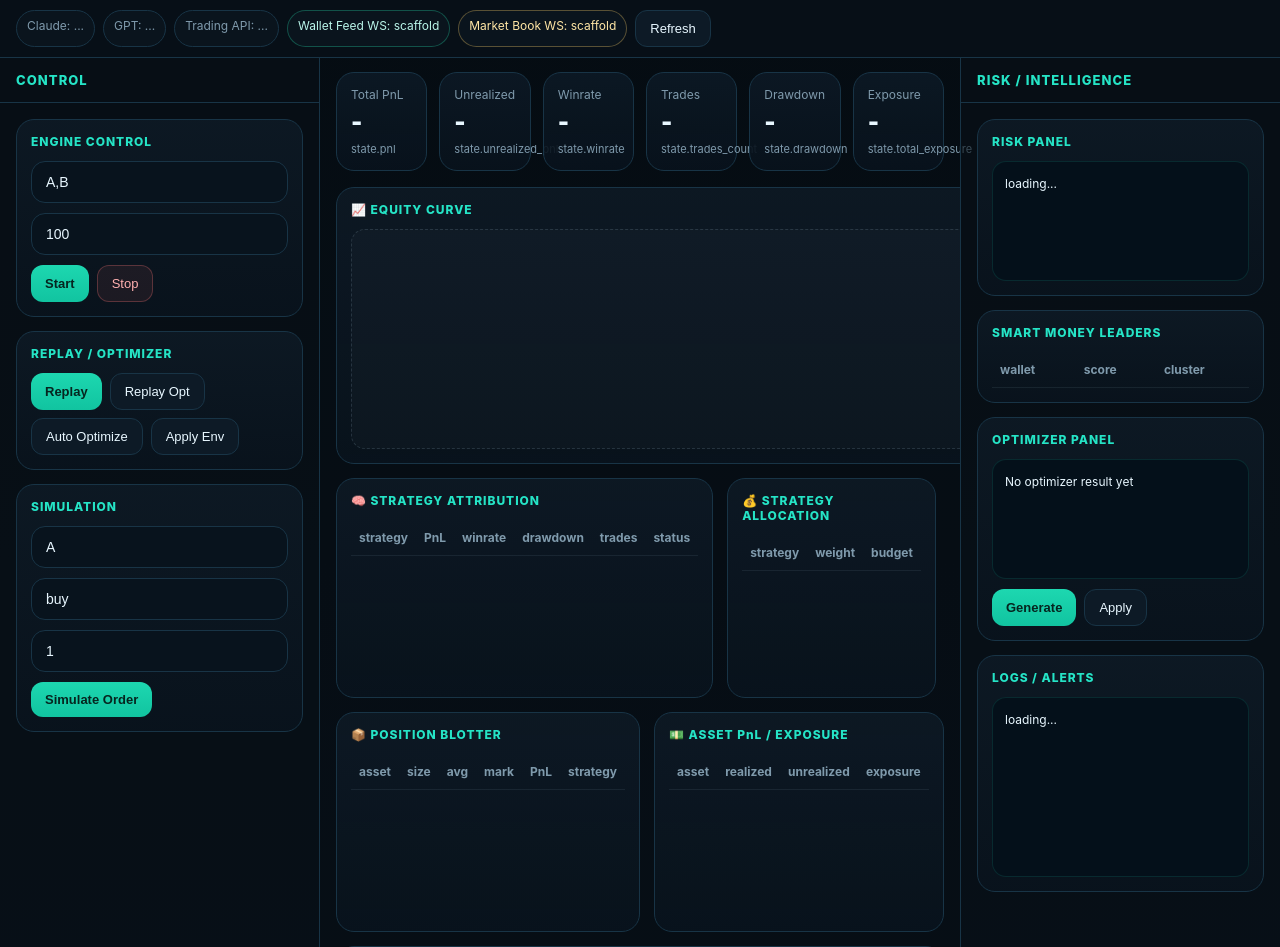
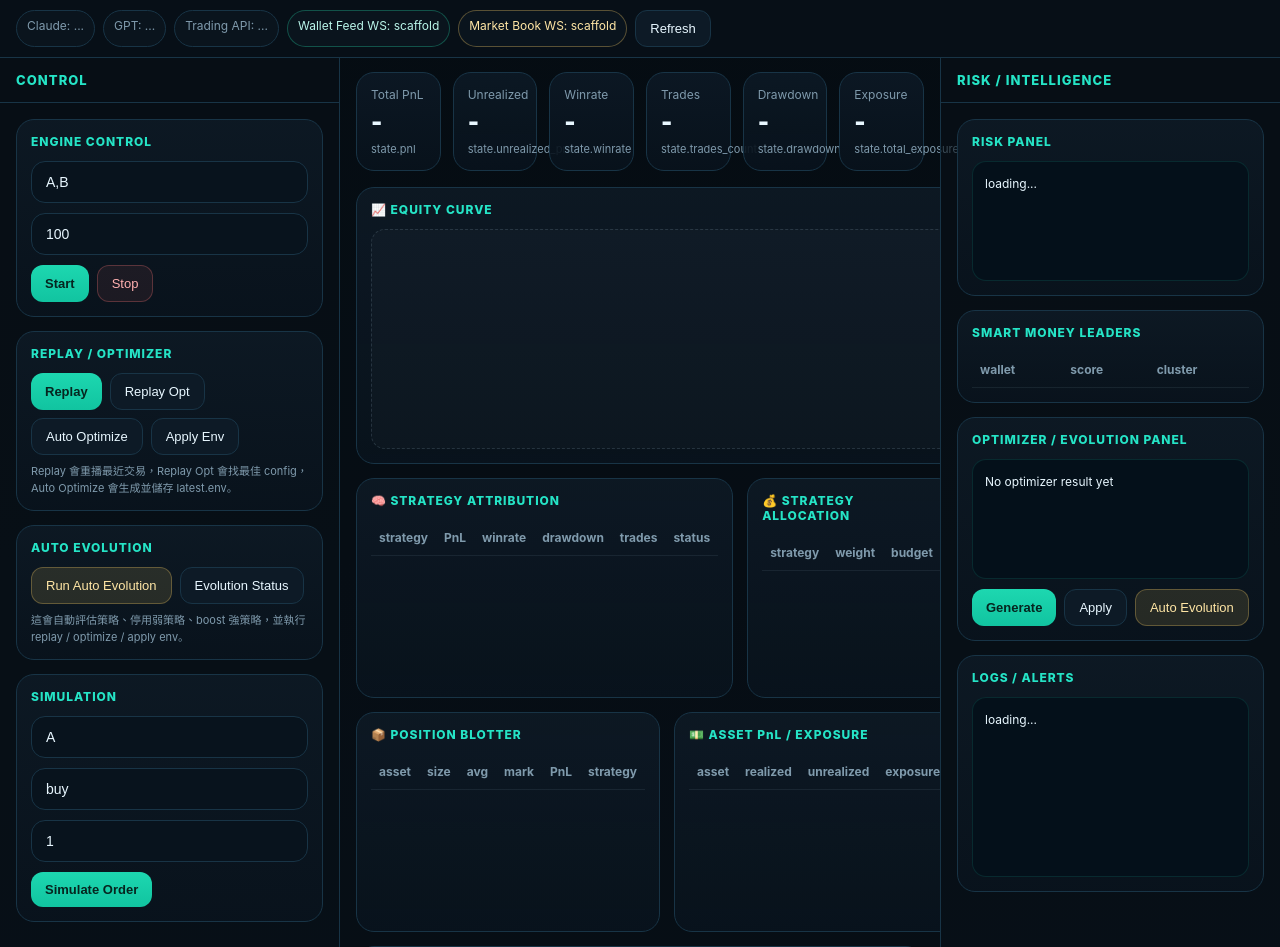
Before and after one commit to shiv-yao/Pump, a Python web app: template app/templates/dashboard_v4.html in a window 1280 px wide. Shown: the part 64-1011 px from the top of the page. Run offline with Jinja, Linux system fonts and the light colour scheme; the template is opened without the code that fills it, so the values that code supplies are empty.

Commit message:
Update dashboard_v4.html

```diff
--- a/app/templates/dashboard_v4.html
+++ b/app/templates/dashboard_v4.html
@@ -13,6 +13,7 @@
       --card:#0c1824;
       --line:#183446;
       --cyan:#25e4c6;
+      --cyan2:#18c8aa;
       --text:#e8f7ff;
       --muted:#7f9aac;
       --danger:#ff7373;
@@ -55,7 +56,7 @@
     .status.warn{border-color:rgba(255,209,102,.32);color:#ffe6a5}
     .status.err{border-color:rgba(255,115,115,.32);color:#ffd2d2}
 
-    .layout{flex:1;min-height:0;display:grid;grid-template-columns:320px minmax(0,1fr) 320px}
+    .layout{flex:1;min-height:0;display:grid;grid-template-columns:340px minmax(0,1fr) 340px}
     .side,.center{min-height:0}
     .side{
       display:flex;flex-direction:column;background:rgba(8,16,24,.58);
@@ -84,8 +85,10 @@
       border:1px solid var(--line);background:#0d1a26;color:var(--text);border-radius:12px;
       padding:10px 14px;cursor:pointer;font-size:13px;
     }
+    .btn:hover{border-color:var(--cyan)}
     .btn-primary{background:linear-gradient(180deg,#1dd7b0,#11c4a0);color:#06251f;border:none;font-weight:900}
     .btn-danger{background:rgba(255,115,115,.08);color:#ffb0b0;border-color:rgba(255,115,115,.28)}
+    .btn-warn{background:rgba(255,209,102,.12);color:#ffe6a5;border-color:rgba(255,209,102,.28)}
     .btn-row{display:flex;gap:8px;flex-wrap:wrap}
 
     .kpi-grid{
@@ -128,9 +131,10 @@
     .split{display:flex;gap:8px;flex-wrap:wrap}
     .env-box,.log-console{
       background:#04101a;border:1px solid rgba(37,228,198,.12);border-radius:14px;padding:12px;
-      min-height:120px;max-height:240px;overflow:auto;font-size:12px;white-space:pre-wrap;line-height:1.65;
+      min-height:120px;max-height:280px;overflow:auto;font-size:12px;white-space:pre-wrap;line-height:1.65;
     }
     .log-console{min-height:180px}
+    .small-note{color:var(--muted);font-size:11px;line-height:1.5;margin-top:8px}
 
     @media (max-width:1100px){
       .kpi-grid{grid-template-columns:repeat(3,minmax(0,1fr))}
@@ -191,6 +195,20 @@
             <button class="btn" onclick="replayOpt()">Replay Opt</button>
             <button class="btn" onclick="optimizerAuto()">Auto Optimize</button>
             <button class="btn" onclick="optimizerApply()">Apply Env</button>
+          </div>
+          <div class="small-note">
+            Replay 會重播最近交易，Replay Opt 會找最佳 config，Auto Optimize 會生成並儲存 latest.env。
+          </div>
+        </div>
+
+        <div class="section">
+          <div class="section-title">AUTO EVOLUTION</div>
+          <div class="btn-row">
+            <button class="btn btn-warn" onclick="runAutoEvolution()">Run Auto Evolution</button>
+            <button class="btn" onclick="loadEvolutionStatus()">Evolution Status</button>
+          </div>
+          <div class="small-note">
+            這會自動評估策略、停用弱策略、boost 強策略，並執行 replay / optimize / apply env。
           </div>
         </div>
 
@@ -342,11 +360,12 @@
         </div>
 
         <div class="section">
-          <div class="section-title">OPTIMIZER PANEL</div>
+          <div class="section-title">OPTIMIZER / EVOLUTION PANEL</div>
           <div id="optimizerMeta" class="env-box">No optimizer result yet</div>
           <div class="btn-row" style="margin-top:10px">
             <button class="btn btn-primary" onclick="optimizerAuto()">Generate</button>
             <button class="btn" onclick="optimizerApply()">Apply</button>
+            <button class="btn btn-warn" onclick="runAutoEvolution()">Auto Evolution</button>
           </div>
         </div>
 
@@ -370,6 +389,14 @@ const api = {
       method:"POST",
       headers:{"Content-Type":"application/json"},
       body: JSON.stringify(body)
+    });
+    return await r.json();
+  },
+  async command(cmd){
+    const r = await fetch("/api/command", {
+      method:"POST",
+      headers:{"Content-Type":"application/json"},
+      body: JSON.stringify({command: cmd})
     });
     return await r.json();
   }
@@ -412,6 +439,7 @@ function drawSimpleLine(canvasId, arr, key){
 
   if(!arr || arr.length < 2){
     ctx.fillStyle = "#7f9aac";
+    ctx.font = "14px sans-serif";
     ctx.fillText("No data", 20, 30);
     return;
   }
@@ -583,27 +611,34 @@ async function stopEngine(){
 }
 
 async function replayRun(){
-  const res = await api.post("/api/replay", {sample_size: 200});
-  const d = res.data || {};
-  document.getElementById("optimizerMeta").textContent = JSON.stringify(d, null, 2);
+  const res = await api.command("/replay");
+  document.getElementById("optimizerMeta").textContent = res.output || JSON.stringify(res, null, 2);
 }
 
 async function replayOpt(){
-  const res = await api.post("/api/replay_opt", {sample_size: 200, num_candidates: 30});
-  const d = res.data || {};
-  document.getElementById("optimizerMeta").textContent = JSON.stringify(d, null, 2);
+  const res = await api.command("/replay_opt");
+  document.getElementById("optimizerMeta").textContent = res.output || JSON.stringify(res, null, 2);
 }
 
 async function optimizerAuto(){
-  const res = await api.post("/api/optimizer/auto", {sample_size: 200, num_candidates: 30});
-  const d = res.data || {};
-  document.getElementById("optimizerMeta").textContent = JSON.stringify(d, null, 2);
+  const res = await api.command("/auto_opt");
+  document.getElementById("optimizerMeta").textContent = res.output || JSON.stringify(res, null, 2);
 }
 
 async function optimizerApply(){
-  const res = await api.post("/api/optimizer/apply", {});
-  const d = res.data || {};
-  document.getElementById("optimizerMeta").textContent = JSON.stringify(d, null, 2);
+  const res = await api.command("/apply_env");
+  document.getElementById("optimizerMeta").textContent = res.output || JSON.stringify(res, null, 2);
+}
+
+async function runAutoEvolution(){
+  const res = await api.command("/auto_evolution");
+  document.getElementById("optimizerMeta").textContent = res.output || JSON.stringify(res, null, 2);
+  await refreshAll();
+}
+
+async function loadEvolutionStatus(){
+  const res = await api.command("/evolution_status");
+  document.getElementById("optimizerMeta").textContent = res.output || JSON.stringify(res, null, 2);
 }
 
 async function simulateOrder(){
@@ -611,21 +646,22 @@ async function simulateOrder(){
   const side = document.getElementById("simSide").value || "buy";
   const size = Number(document.getElementById("simSize").value || 1);
 
-  const res = await api.post("/api/simulate_order", {
+  const payload = {
     asset_id,
     side,
     size,
-    order_type: "ioc",
+    price: 0.51,
     book: {
       best_bid: 0.49,
       best_ask: 0.51,
       bids: [{price: 0.49, size: 10}],
       asks: [{price: 0.51, size: 10}]
-    }
-  });
+    },
+    order_type: "ioc"
+  };
 
-  const d = res.data || {};
-  document.getElementById("optimizerMeta").textContent = JSON.stringify(d, null, 2);
+  const res = await api.command(`/simulate_order ${JSON.stringify(payload)}`);
+  document.getElementById("optimizerMeta").textContent = res.output || JSON.stringify(res, null, 2);
 }
 
 async function refreshAll(){
```
